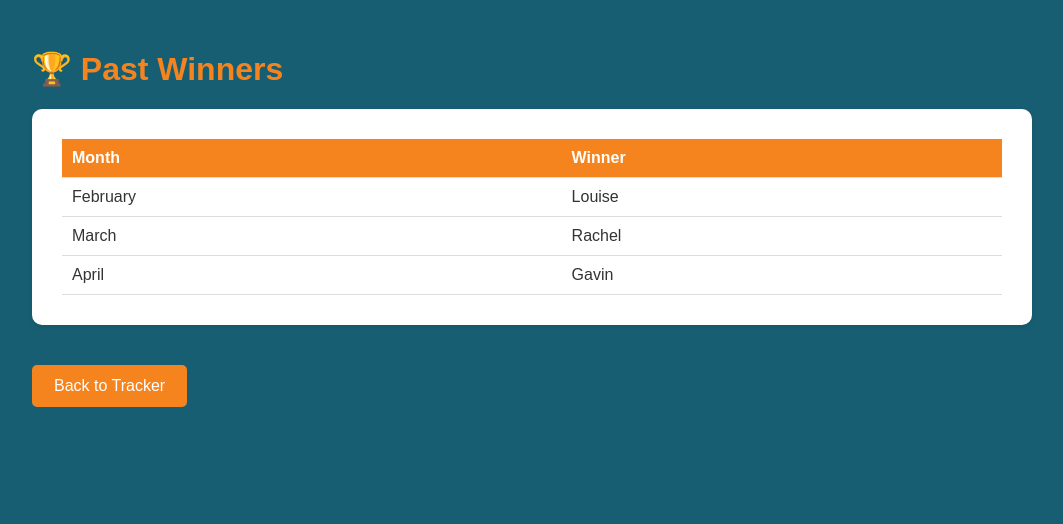
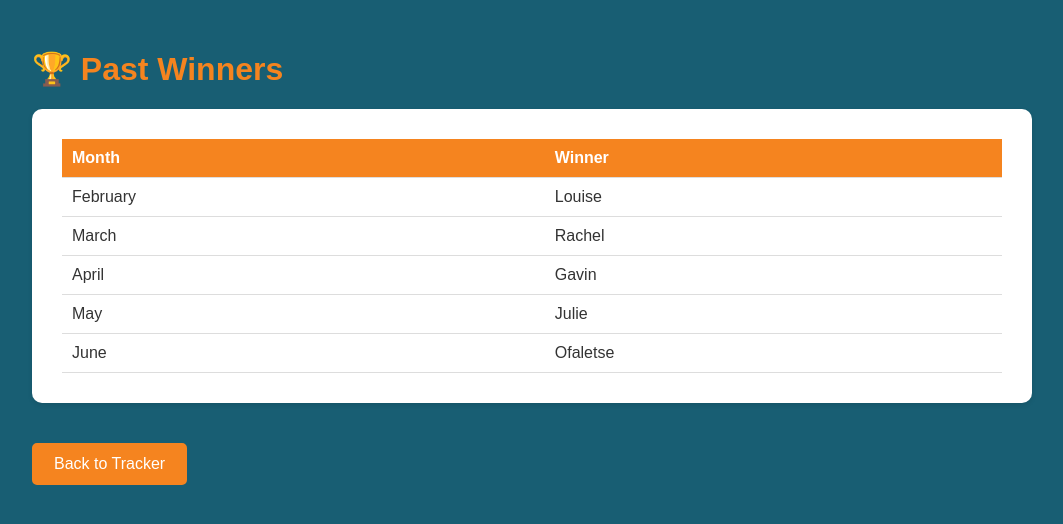
Before and after one commit to sharzaanputter/bettersure-activity-tracker, a Flask app: page /pastwinners in a window 1280 px wide. Shown: the top 524 px of the page, without its empty margins (108-1171 px from the left). Run offline with Flask 3, Linux system fonts and the light colour scheme; some libraries are stand-ins or nearby versions.

Commit message:
add past winners

```diff
--- a/templates/pastwinners.html
+++ b/templates/pastwinners.html
@@ -59,6 +59,14 @@
                 <td>April</td>
                 <td>Gavin</td>
             </tr>
+            <tr>
+                <td>May</td>
+                <td>Julie</td>
+            </tr>
+            <tr>
+                <td>June</td>
+                <td>Ofaletse</td>
+            </tr>
         </table>
     </div>
     <a href="/home?athlete={{ athlete }}" class="back-button">Back to Tracker</a>
```
